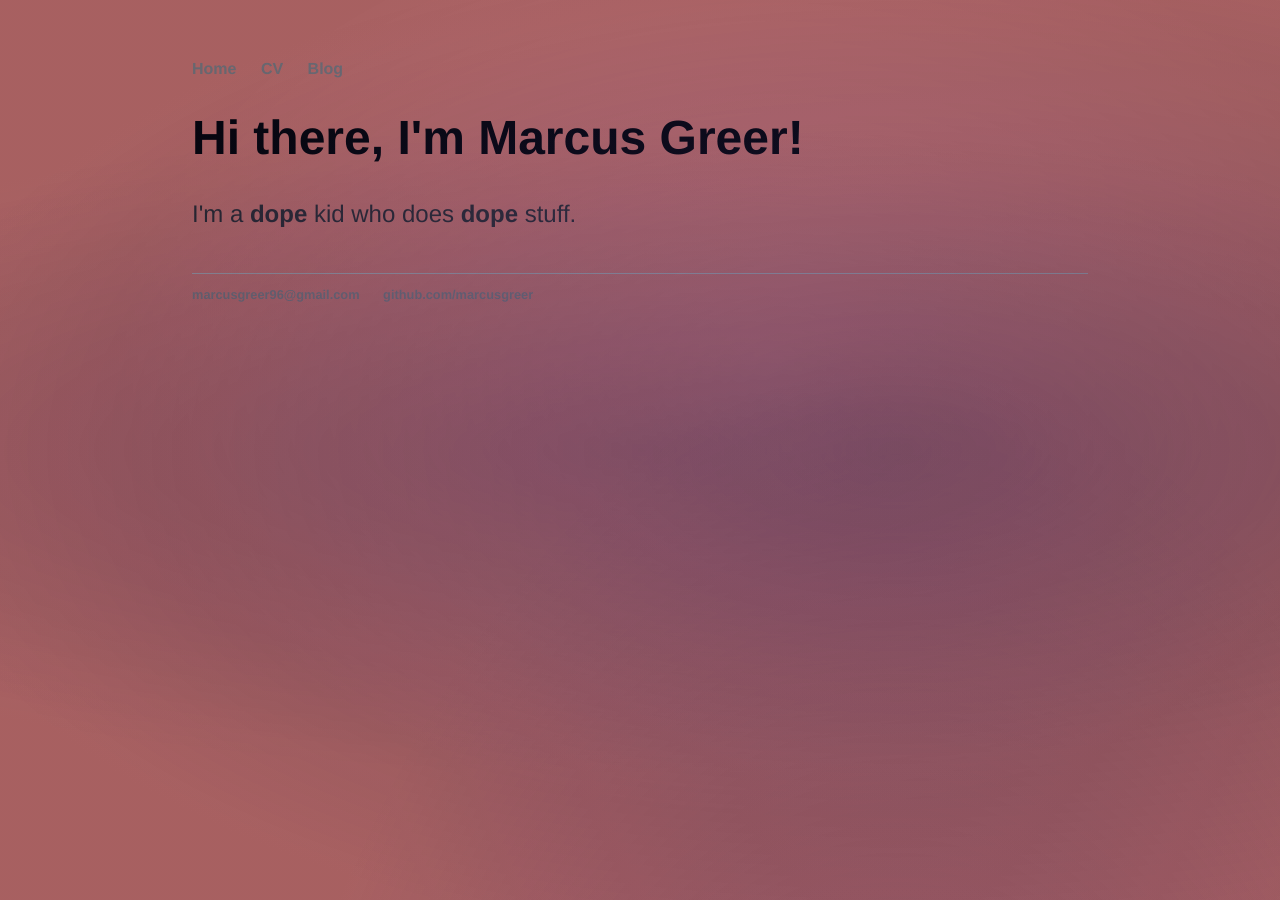
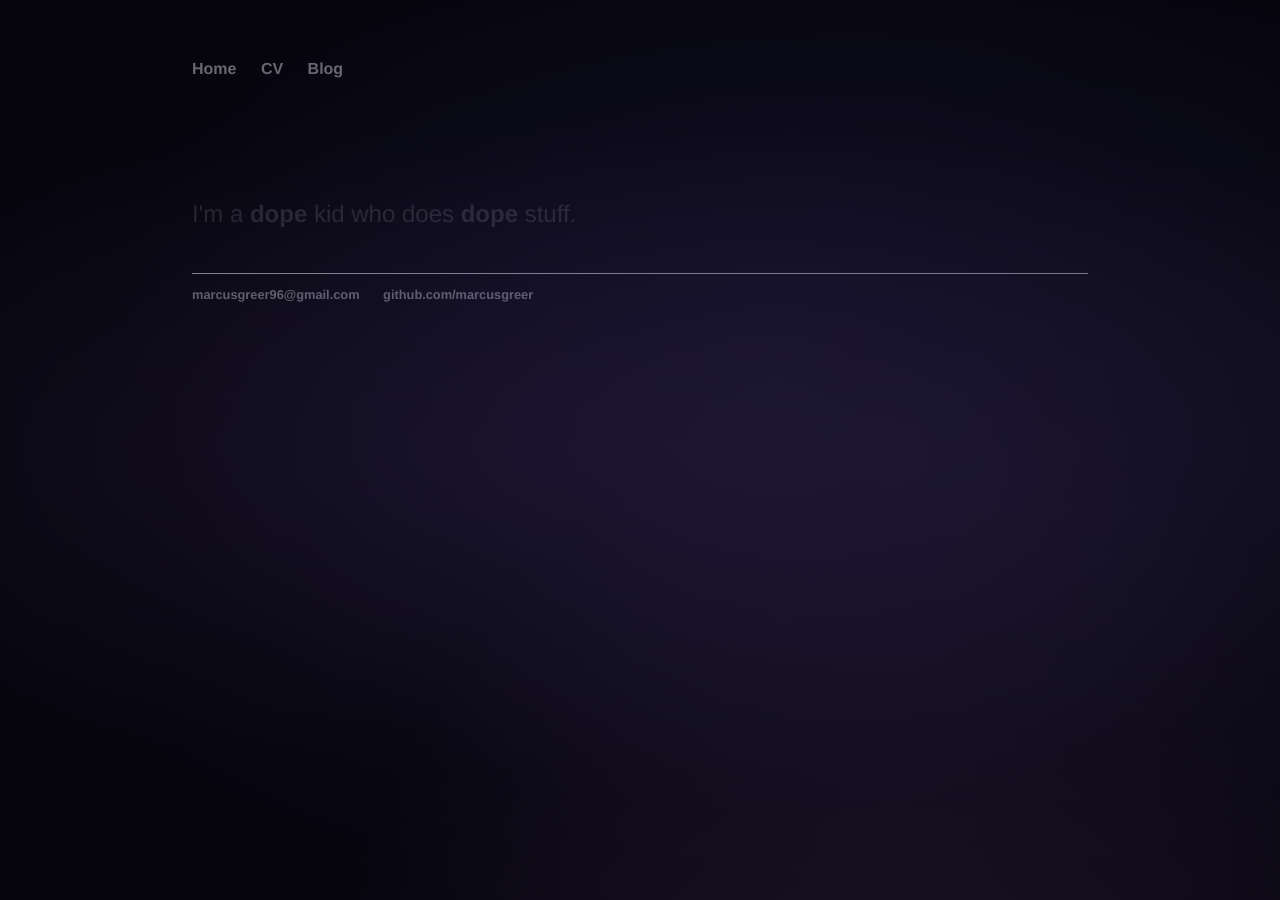
Before and after one commit to marcusgreer/marcusgreer.github.io, a Jekyll site: the page built from index.html, in a window 1280 px wide. Built offline with Jekyll 4.4.1, drawn with Linux system fonts in a browser that asks for light colours.

Commit message:
something new

```diff
--- a/css/main.css
+++ b/css/main.css
@@ -1,5 +1,5 @@
 html {
-    background: #FD8F83;
+    background: #000000;
     font-family: "HelveticaNeue-Light", "Helvetica Neue Light", "Helvetica Neue", Helvetica, Arial, "Lucida Grande", sans-serif;
     font-weight: 300;
     overflow: hidden;
```
